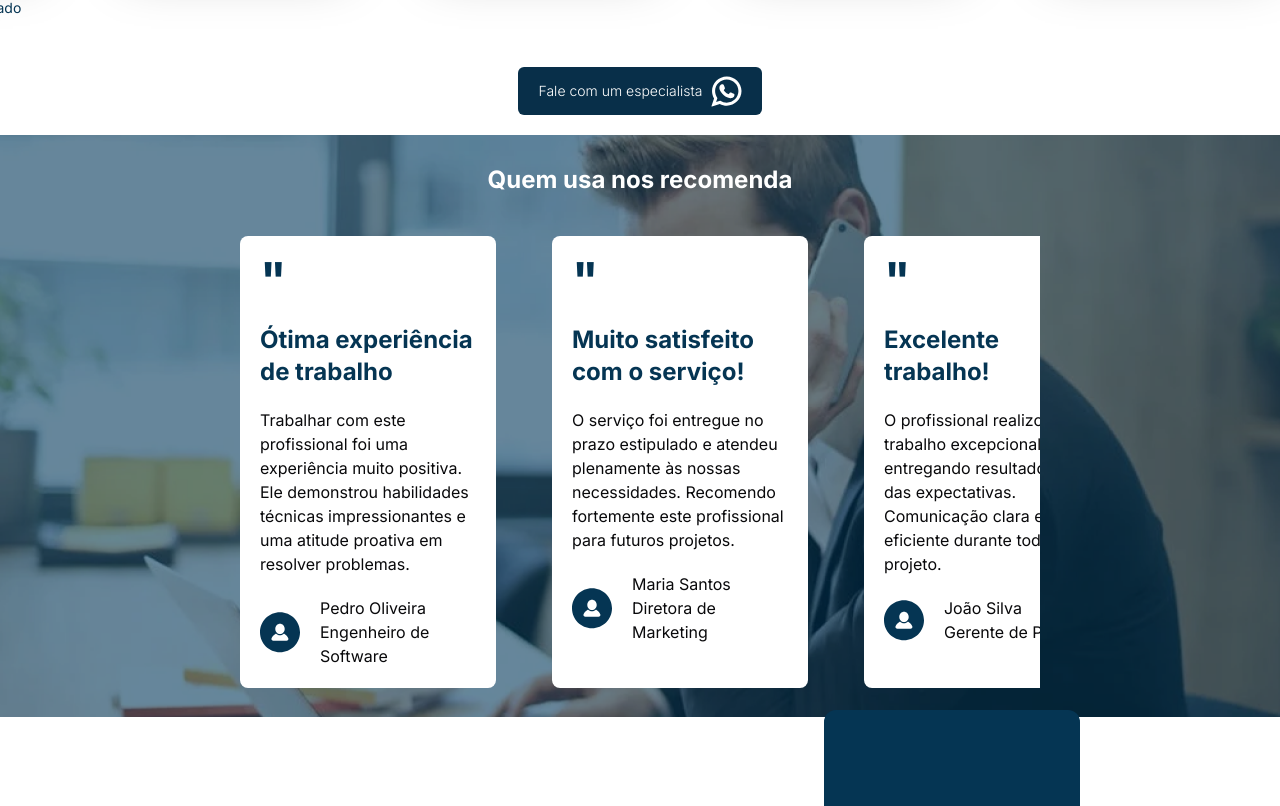
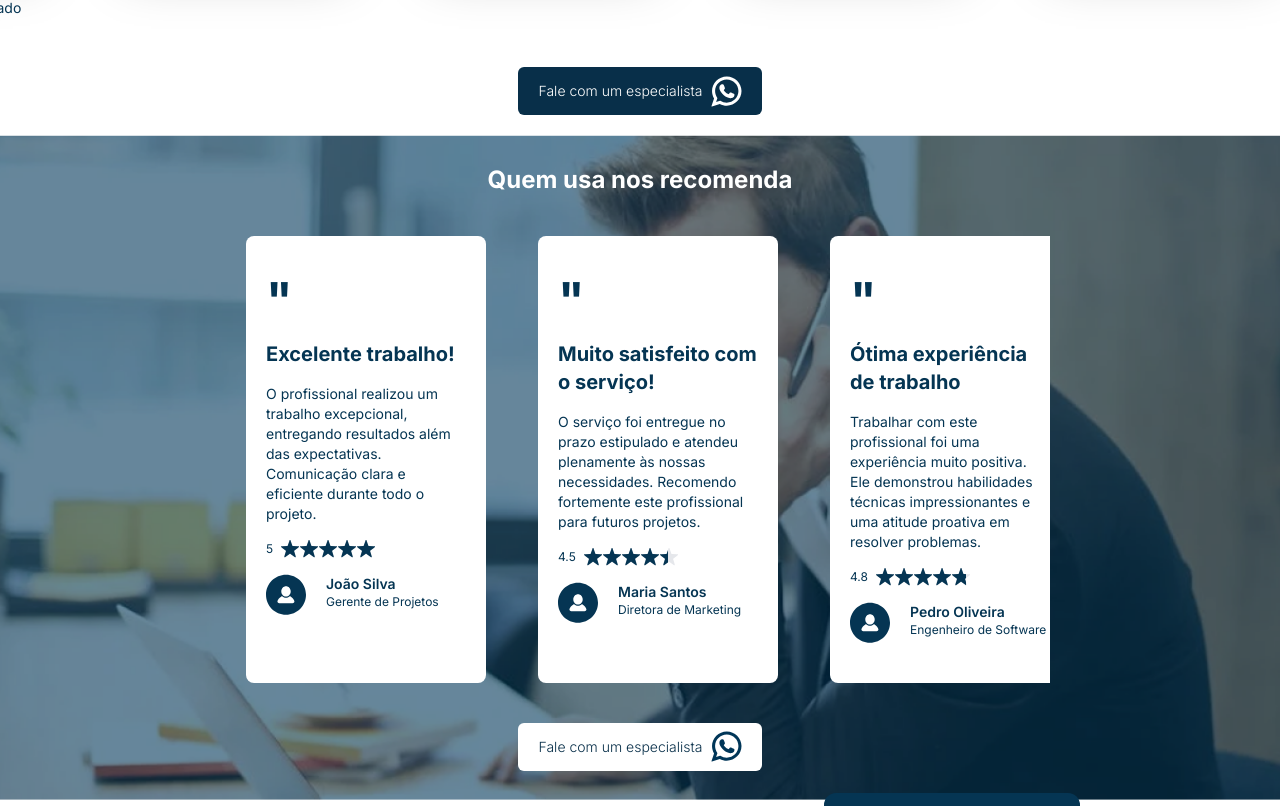
Before and after one commit to SoftcleverInformatica/Soft-Site-Sirius-ERP-LP, a Next.js app: page / in a window 1280 px wide. Shown: the part 1837-2643 px from the top of the page. Built offline with nearby package versions, Linux system fonts and the light colour scheme.

Commit message:
Done Feedback

```diff
--- a/src/sections/feedback/Feedback.tsx
+++ b/src/sections/feedback/Feedback.tsx
@@ -1,20 +1,50 @@
 import Image from 'next/image';
 import feedbackImageBg from '../../../assets/feedback.png';
 import avatar from '../../../assets/avatar.svg';
+import star from '../../../assets/star.svg';
+import starGray from '../../../assets/starGray.svg';
 // import Autoplay from "embla-carousel-autoplay";
 import ButtonExpert from '@/components/button_expert';
 import { Carousel, CarouselContent, CarouselItem } from '@/components/ui/carousel';
-import { Card, CardContent } from '@/components/ui/card';
-import useEmblaCarousel from 'embla-carousel-react';
 
 export default function Feedback() {
 	const bg = { backgroundImage: `url(${feedbackImageBg.src})` };
+	const bgStarGray = { backgroundImage: `url(${starGray.src})` };
+	const bgStar = { backgroundImage: `url(${star.src})` };
 
-	const feedbacks: { title: string; description: string; user: { image: any; name: string; professionalPosition: string } }[] = [
+	const feedbacks: {
+		title: string;
+		description: string;
+		score: number;
+		user: { image: any; name: string; professionalPosition: string };
+	}[] = [
+		{
+			title: 'Excelente trabalho!',
+			description:
+				'O profissional realizou um trabalho excepcional, entregando resultados além das expectativas. Comunicação clara e eficiente durante todo o projeto.',
+			score: 5,
+			user: {
+				image: 'url_da_imagem',
+				name: 'João Silva',
+				professionalPosition: 'Gerente de Projetos',
+			},
+		},
+		{
+			title: 'Muito satisfeito com o serviço!',
+			description:
+				'O serviço foi entregue no prazo estipulado e atendeu plenamente às nossas necessidades. Recomendo fortemente este profissional para futuros projetos.',
+			score: 4.5,
+			user: {
+				image: 'url_da_imagem',
+				name: 'Maria Santos',
+				professionalPosition: 'Diretora de Marketing',
+			},
+		},
 		{
 			title: 'Ótima experiência de trabalho',
 			description:
 				'Trabalhar com este profissional foi uma experiência muito positiva. Ele demonstrou habilidades técnicas impressionantes e uma atitude proativa em resolver problemas.',
+			score: 4.8,
 			user: {
 				image: 'url_da_imagem',
 				name: 'Pedro Oliveira',
@@ -22,9 +52,21 @@ export default function Feedback() {
 			},
 		},
 		{
+			title: 'Excelente trabalho!',
+			description:
+				'O profissional realizou um trabalho excepcional, entregando resultados além das expectativas. Comunicação clara e eficiente durante todo o projeto.',
+			score: 5,
+			user: {
+				image: 'url_da_imagem',
+				name: 'João Silva',
+				professionalPosition: 'Gerente de Projetos',
+			},
+		},
+		{
 			title: 'Muito satisfeito com o serviço!',
 			description:
 				'O serviço foi entregue no prazo estipulado e atendeu plenamente às nossas necessidades. Recomendo fortemente este profissional para futuros projetos.',
+			score: 4.5,
 			user: {
 				image: 'url_da_imagem',
 				name: 'Maria Santos',
@@ -32,9 +74,21 @@ export default function Feedback() {
 			},
 		},
 		{
+			title: 'Ótima experiência de trabalho',
+			description:
+				'Trabalhar com este profissional foi uma experiência muito positiva. Ele demonstrou habilidades técnicas impressionantes e uma atitude proativa em resolver problemas.',
+			score: 4.8,
+			user: {
+				image: 'url_da_imagem',
+				name: 'Pedro Oliveira',
+				professionalPosition: 'Engenheiro de Software',
+			},
+		},
+		{
 			title: 'Excelente trabalho!',
 			description:
 				'O profissional realizou um trabalho excepcional, entregando resultados além das expectativas. Comunicação clara e eficiente durante todo o projeto.',
+			score: 5,
 			user: {
 				image: 'url_da_imagem',
 				name: 'João Silva',
@@ -42,9 +96,21 @@ export default function Feedback() {
 			},
 		},
 		{
+			title: 'Muito satisfeito com o serviço!',
+			description:
+				'O serviço foi entregue no prazo estipulado e atendeu plenamente às nossas necessidades. Recomendo fortemente este profissional para futuros projetos.',
+			score: 4.5,
+			user: {
+				image: 'url_da_imagem',
+				name: 'Maria Santos',
+				professionalPosition: 'Diretora de Marketing',
+			},
+		},
+		{
 			title: 'Ótima experiência de trabalho',
 			description:
 				'Trabalhar com este profissional foi uma experiência muito positiva. Ele demonstrou habilidades técnicas impressionantes e uma atitude proativa em resolver problemas.',
+			score: 4.8,
 			user: {
 				image: 'url_da_imagem',
 				name: 'Pedro Oliveira',
@@ -52,9 +118,21 @@ export default function Feedback() {
 			},
 		},
 		{
+			title: 'Excelente trabalho!',
+			description:
+				'O profissional realizou um trabalho excepcional, entregando resultados além das expectativas. Comunicação clara e eficiente durante todo o projeto.',
+			score: 5,
+			user: {
+				image: 'url_da_imagem',
+				name: 'João Silva',
+				professionalPosition: 'Gerente de Projetos',
+			},
+		},
+		{
 			title: 'Muito satisfeito com o serviço!',
 			description:
 				'O serviço foi entregue no prazo estipulado e atendeu plenamente às nossas necessidades. Recomendo fortemente este profissional para futuros projetos.',
+			score: 4.5,
 			user: {
 				image: 'url_da_imagem',
 				name: 'Maria Santos',
@@ -62,13 +140,14 @@ export default function Feedback() {
 			},
 		},
 		{
-			title: 'Excelente trabalho!',
+			title: 'Ótima experiência de trabalho',
 			description:
-				'O profissional realizou um trabalho excepcional, entregando resultados além das expectativas. Comunicação clara e eficiente durante todo o projeto.',
+				'Trabalhar com este profissional foi uma experiência muito positiva. Ele demonstrou habilidades técnicas impressionantes e uma atitude proativa em resolver problemas.',
+			score: 4.8,
 			user: {
 				image: 'url_da_imagem',
-				name: 'João Silva',
-				professionalPosition: 'Gerente de Projetos',
+				name: 'Pedro Oliveira',
+				professionalPosition: 'Engenheiro de Software',
 			},
 		},
 	];
@@ -76,36 +155,46 @@ export default function Feedback() {
 	return (
 		<div
 			style={bg}
-			className='overflow-x-hidden flex flex-col gap-10 px-[2.5rem] py-[1.8rem] bg-no-repeat bg-center items-center md:px-20  lg:px-60  '>
-			<h2 className='text-2xl font-bold text-white	'>Quem usa nos recomenda</h2>
+			className='flex flex-col gap-10 bg-cover bg-center px-[2.5rem] py-[1.8rem] items-center md:px-20 lg:px-[14.375rem]'>
+			<h2 className='text-2xl font-bold text-white'>Quem usa nos recomenda</h2>
 
-			<Carousel className='w-full'>
-				<CarouselContent className='flex gap-10'>
+			<Carousel className='flex  max-w-5xl w-full '>
+				<CarouselContent className='flex gap-9 px-4'>
 					{feedbacks.map((_, index) => (
 						<CarouselItem
 							key={index}
-							className='sm:basis-1/2 lg:basis-1/3 '>
+							className='flex max-w-64 '>
 							<div
-								className='flex flex-col gap-5 flex-wrap w-full h-full p-5 bg-white rounded-lg'
+								className='flex flex-col gap-4  w-full h-full px-5 py-10 bg-white rounded-lg'
 								key={index}>
-								<span className='text-5xl font-bold text-sc'>&#34;</span>
-								<h4 className='text-2xl font-bold text-sc	'>{_.title}</h4>
-								<p className='flex-wrap '>{_.description}</p>
+								<span className='text-5xl font-bold text-sc font-serif'>&#34;</span>
+								<h4 className='text-xl font-bold text-sc	'>{_.title}</h4>
+								<p className='text-sm text-sc'>{_.description}</p>
+
+								<div className='flex items-center gap-2'>
+									<p className='text-xs text-sc'>{_.score}</p>
+									<div
+										style={bgStarGray}
+										className='w-[5.875rem]  h-[1.125rem] '>
+										<div
+											style={{ backgroundImage: `url(${star.src})`, width: `${_.score * 20}%` }}
+											className='h-full '></div>
+									</div>
+								</div>
+
 								{/* from */}
 								<div className='flex gap-5'>
 									{/* avatar */}
-
 									<Image
 										className=''
 										// src={_.user.name}
 										src={avatar}
 										alt='Imagem do perfil'
 									/>
-
 									{/* info */}
 									<div className='flex flex-col'>
-										<p className=''>{_.user.name}</p>
-										<p className=''>{_.user.professionalPosition}</p>
+										<p className='text-sm font-semibold text-sc'>{_.user.name}</p>
+										<p className='text-xs text-sc'>{_.user.professionalPosition}</p>
 									</div>
 								</div>
 							</div>
@@ -113,6 +202,10 @@ export default function Feedback() {
 					))}
 				</CarouselContent>
 			</Carousel>
+			<ButtonExpert
+				color={'white'}
+				className='gap-2 py-6 px-12 w-[100%] bg-white text-sky-950 hover:bg-scHover lg:w-[15.25rem] '
+			/>
 		</div>
 	);
 }
```
Also changed, not shown: assets/star.svg (added), assets/starGray.svg (added).
